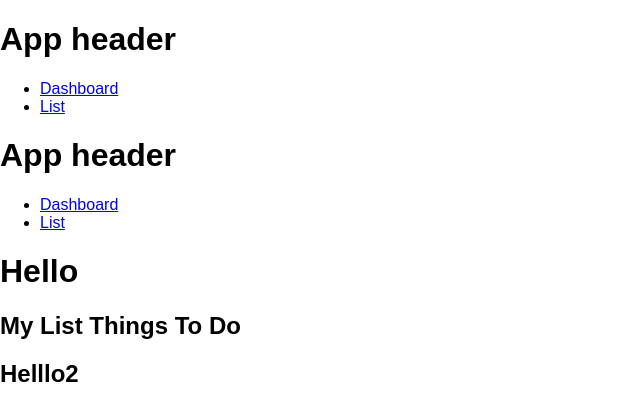
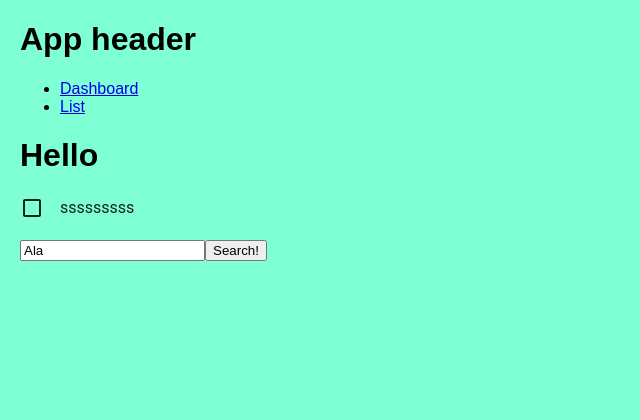
Before and after one commit to jakubfedyk/react-todo, a React (Create React App) app in the folder todo/: page / in a window 1280 px wide. Shown: the top 420 px of the page, without its empty margins (0-640 px from the left). Built offline with nearby package versions, Linux system fonts and the light colour scheme.

Commit message:
add tasks

```diff
--- a/todo/src/App.css
+++ b/todo/src/App.css
@@ -1,5 +1,5 @@
 .App {
-  text-align: center;
+  margin:20px;
 }
 
 .App-logo {
--- a/todo/src/App.js
+++ b/todo/src/App.js
@@ -1,5 +1,6 @@
 import React, {Component} from 'react';
 import {BrowserRouter as Router, Route} from 'react-router-dom';
+import MuiThemeProvider from 'material-ui/styles/MuiThemeProvider';
 import Header from './components/Header';
 import List from './components/List';
 import Search from './components/Search';
@@ -10,12 +11,11 @@ import './App.css';
 class App extends Component {
   render() {
     return (
-
-        <div>
+        <MuiThemeProvider>
+            <div className="App">
             <Header/>
             <Router>
                 <div>
-                    <Header/>
                     <Route exact path="/" component={Dashboard}/>
                     <Route path="/list" component={List}/>
                     <Route path="/search" component={Search}/>
@@ -24,6 +24,7 @@ class App extends Component {
             <List/>
             <Search/>
         </div>
+        </MuiThemeProvider>
     );
   }
 }
--- a/todo/src/components/List.js
+++ b/todo/src/components/List.js
@@ -1,36 +1,27 @@
 import React, { Component } from 'react';
+import Checkbox from 'material-ui/Checkbox';
+
+const styles = {
+    block: {
+        maxWidth: 250,
+    },
+    checkbox: {
+        marginBottom: 20,
+    },
+};
 
 class List extends Component {
-    constructor(props) {
-        super(props);
-        this.state = {
-            tasks: [
-            ]
-        }
-    }
-
-    componentDidMount() {
-        setTimeout(() => {
-            this.setState({
-                tasks: [
-
-                ]
-            });
-        }, 5000);
-    }
-
     render() {
-        return(
-            <div>
-                <h2>My List Things To Do</h2>
-                <ol>
-                    {this.state.tasks.map((elem, index) => (
-                        <li key={index}>{elem}</li>
-                    ))}
-                </ol>
+        return (
+            <div style={styles.block}>
+                <Checkbox
+                    label="sssssssss"
+                    style={styles.checkbox}
+                />
             </div>
         );
     }
 }
 
+
 export default List;
--- a/todo/src/components/Search.js
+++ b/todo/src/components/Search.js
@@ -1,14 +1,24 @@
-import React, { Component } from 'react'
+import React, { Component } from 'react';
 
-class Search extends Component{
+class Search extends Component {
+    constructor(props) {
+        super(props);
+        this.handleSubmit = this.handleFormSubmit.bind(this);
+    }
+
+    handleFormSubmit(event) {
+        console.log('Wartość search: ' + this.searchField.value);
+        event.preventDefault();
+    }
+
     render() {
-        return (
-            <div>
-                <h2>Helllo2</h2>
-            </div>
-        )
-
+        return(
+            <form onSubmit={this.handleSubmit}>
+                <input type="text" defaultValue="Ala" ref={field => this.searchField = field} />
+                <input type="submit" value="Search!" />
+            </form>
+        );
     }
 }
 
-export default Search
+export default Search;
--- a/todo/src/index.css
+++ b/todo/src/index.css
@@ -1,4 +1,5 @@
 body {
+  background-color: aquamarine;
   margin: 0;
   padding: 0;
   font-family: sans-serif;
```
Also changed, not shown: todo/src/components/Task.js (added, +40 -0 lines), todo/src/components/TaskList.js (added, +10 -0 lines).
